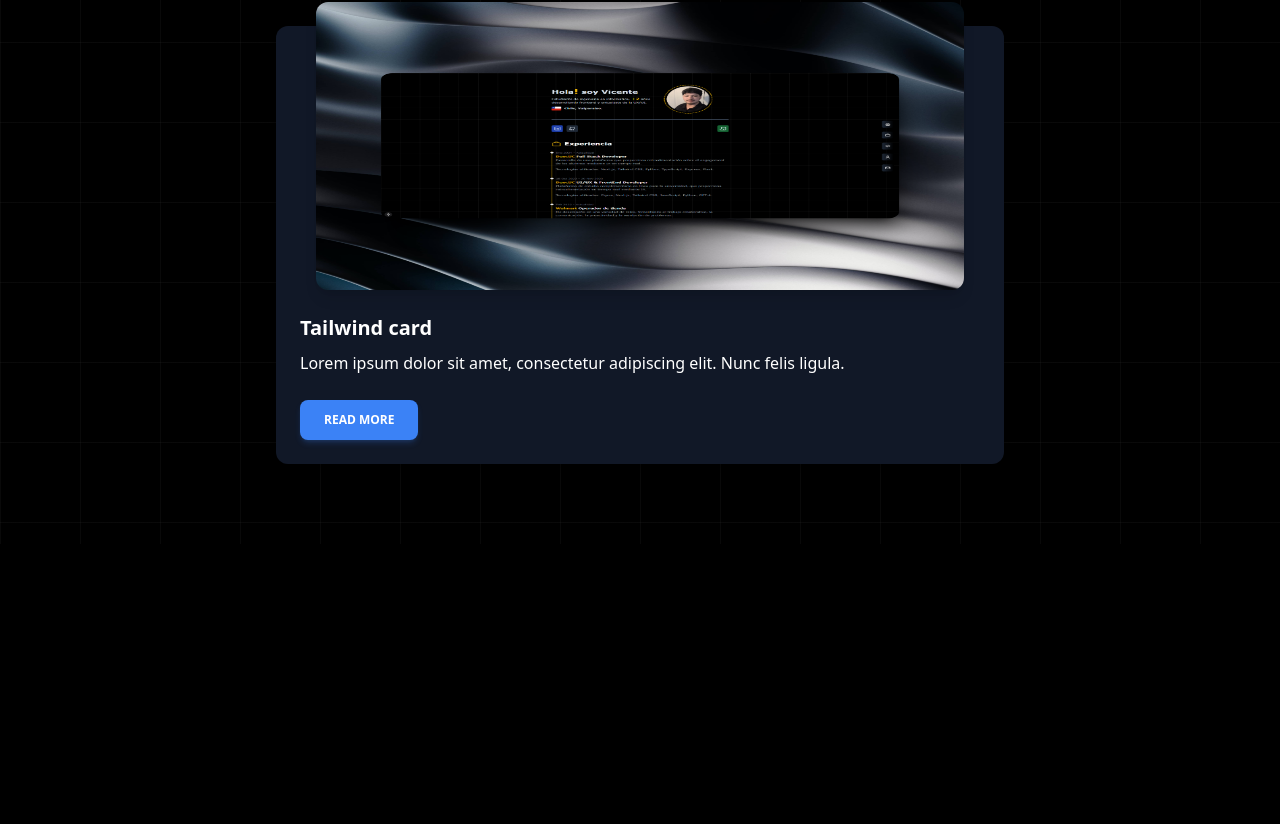
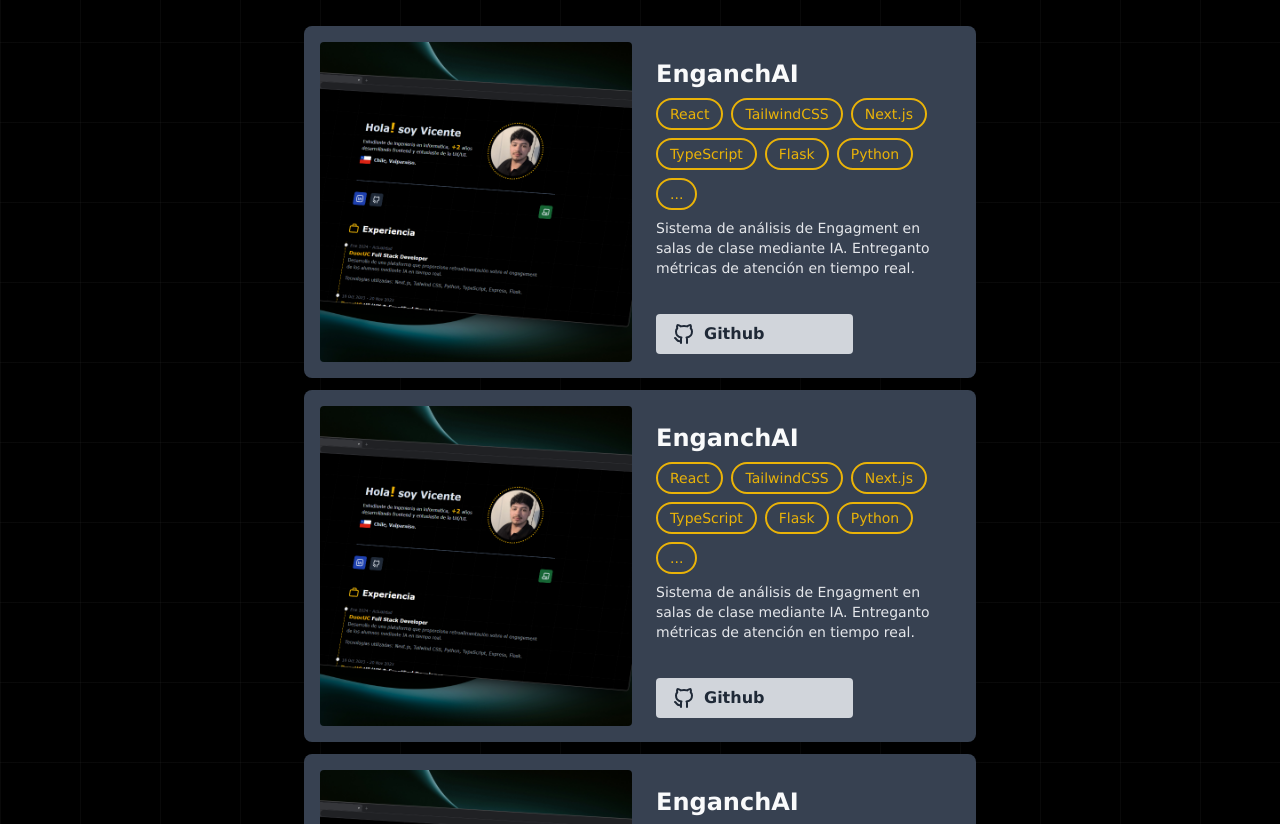
Before and after one commit to Vrivas99/Portfolio, a Next.js app: page / in a window 1280 px wide. Shown: the part 1158-1982 px from the top of the page. Before the commit the page ends 1702 px from the top, so only its background shows below. Built offline with nearby package versions, Linux system fonts and the light colour scheme.

Commit message:
project card template

```diff
--- /dev/null
+++ b/src/components/Card.jsx
@@ -0,0 +1,37 @@
+// Card.jsx
+import Image from 'next/image';
+import Tag from './Tag.jsx';
+import Github from 'public/svg/github.svg';
+const Card = ({ title, imageSrc, description, tags, gitHref }) => {
+    return (
+        <div className="flex flex-col sm:flex-row sm:max-w-2xl w-full mx-auto overflow-hidden bg-gray-700 rounded-lg shadow-lg dark:bg-gray-800 p-2">
+            <div className="p-2 sm:w-1/2">
+                <Image
+                    src={imageSrc}
+                    alt={title}
+                    width={400}  // Ajusta estos valores según tus necesidades
+                    height={300}
+                    className="rounded object-cover w-full sm:h-80 h-60"
+                />
+            </div>
+            <div className="sm:p-4 p-2 sm:w-1/2 flex flex-col gap-3 justify-between">
+                <div>
+                    <h3 className="block sm:mt-2 text-2xl font-semibold text-gray-50 dark:text-white hover:text-gray-400 hover:underline">
+                        {title}
+                    </h3>
+                    <div className="flex flex-wrap gap-2 justify-start my-2">
+                        {tags && tags.map((tag, index) => <Tag key={index}>{tag}</Tag>)}
+                    </div>
+                    <p className="mt-2 text-sm text-gray-200 dark:text-gray-400">{description}</p>
+                </div>
+                <a href={gitHref} className="w-2/3 bg-gray-300 hover:bg-gray-400 text-gray-800 font-bold py-2 px-4 inline-flex rounded items-center">
+                    <Github className="w-6 h-6 mr-2" />
+                    <span>Github</span>
+                </a>
+            </div>
+
+        </div>
+    );
+};
+
+export default Card;
--- a/src/components/Projects.jsx
+++ b/src/components/Projects.jsx
@@ -1,6 +1,6 @@
 import React from 'react'
 import Code from 'public/svg/code.svg'
-import Image from 'next/image'
+import Card from './Card'
 
 const Projects = () => {
   return (
@@ -9,24 +9,27 @@ const Projects = () => {
         <Code className="w-10 h-10 text-yellow-500" />
         <h2 className="mb-8 text-3xl font-bold text-white">Proyectos & Colaboraciones</h2>
       </div>
-      <div class="relative flex w-full flex-col rounded-xl bg-gray-900 text-white shadow-md">
-        <div class="relative mx-10 -mt-6 h-72 overflow-hidden rounded-xl shadow-lg shadow-blue-gray-500/40">
-          <Image src="/img/por2.png" alt="Next.js" fill />
-        </div>
-        <div class="p-6">
-          <h5 class="mb-2 block font-sans text-xl font-semibold leading-snug tracking-normal text-blue-gray-900 antialiased">
-            Tailwind card
-          </h5>
-          <p class="block font-sans text-base font-light leading-relaxed text-inherit antialiased">
-            Lorem ipsum dolor sit amet, consectetur adipiscing elit. Nunc felis ligula.
-          </p>
-        </div>
-        <div class="p-6 pt-0">
-          <button data-ripple-light="true" type="button" class="select-none rounded-lg bg-blue-500 py-3 px-6 text-center align-middle font-sans text-xs font-bold uppercase text-white shadow-md shadow-blue-500/20 transition-all hover:shadow-lg hover:shadow-blue-500/40 focus:opacity-[0.85] focus:shadow-none active:opacity-[0.85] active:shadow-none disabled:pointer-events-none disabled:opacity-50 disabled:shadow-none">
-            Read More
-          </button>
-        </div>
-      </div>
+      <Card
+        title="EnganchAI"
+        imageSrc="/img/noc.png"
+        description="Sistema de análisis de Engagment en salas de clase mediante IA. Entreganto métricas de atención en tiempo real."
+        tags={["React", "TailwindCSS", "Next.js", "TypeScript", "Flask", "Python", "..."]}
+        gitHref="https://github.com/Vrivas99/EnganchAI"
+      />
+            <Card
+        title="EnganchAI"
+        imageSrc="/img/noc.png"
+        description="Sistema de análisis de Engagment en salas de clase mediante IA. Entreganto métricas de atención en tiempo real."
+        tags={["React", "TailwindCSS", "Next.js", "TypeScript", "Flask", "Python", "..."]}
+        gitHref="https://github.com/Vrivas99/EnganchAI"
+      />
+            <Card
+        title="EnganchAI"
+        imageSrc="/img/noc.png"
+        description="Sistema de análisis de Engagment en salas de clase mediante IA. Entreganto métricas de atención en tiempo real."
+        tags={["React", "TailwindCSS", "Next.js", "TypeScript", "Flask", "Python", "..."]}
+        gitHref="https://github.com/Vrivas99/EnganchAI"
+      />
     </section>
   )
 }
--- /dev/null
+++ b/src/components/Tag.jsx
@@ -0,0 +1,9 @@
+import React from 'react'
+
+const tag = ({children}) => {
+  return (
+    <span class="px-3 py-1 text-sm bg-transparent border-2 border-yellow-500 text-yellow-500 rounded-full transition-colors duration-300 hover:bg-yellow-300 hover:text-black">{children}</span>
+  )
+}
+
+export default tag
```
Also changed, not shown: public/img/noc.png (added).
